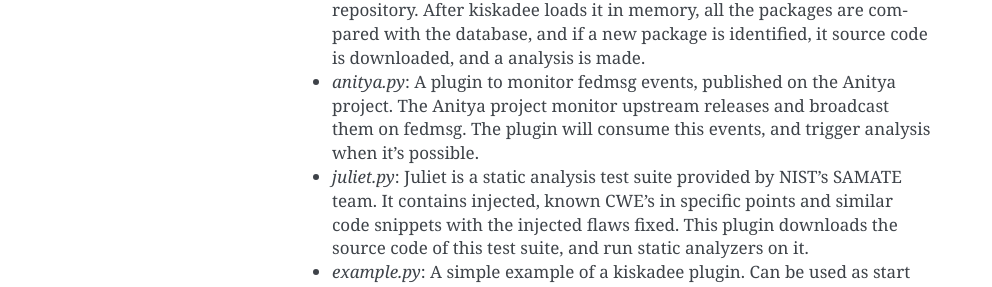
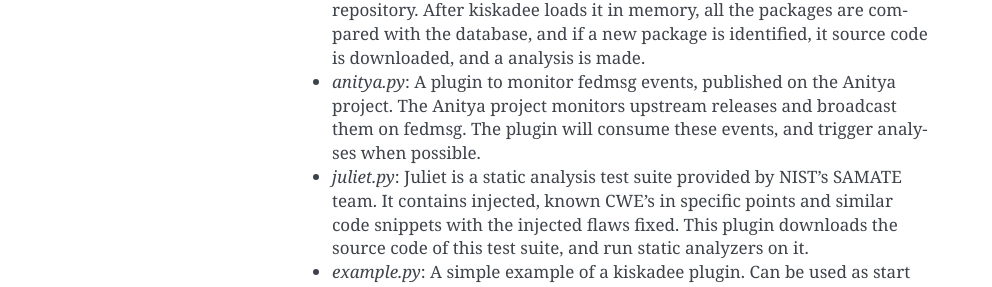
Before and after one commit to fabio1079/kiskadee, a Sphinx documentation site: the page built from doc/plugins.rst, in a window 1280 px wide. Shown: the part 1355-1642 px from the top of the page, without its empty margins (148-1140 px from the left). Built offline with Sphinx 7.4.7, drawn with Linux system fonts in a browser that asks for light colours.

Commit message:
Fix documentation typos

```diff
--- a/doc/plugins.rst
+++ b/doc/plugins.rst
@@ -61,9 +61,9 @@
       identified, it source code is downloaded, and a analysis is made.
 
     - *anitya.py*: A plugin to monitor fedmsg events, published on the
-      Anitya project. The Anitya project monitor upstream releases and
-      broadcast them on fedmsg. The plugin will consume this events, and
-      trigger analysis when it's possible.
+      Anitya project. The Anitya project monitors upstream releases and
+      broadcast them on fedmsg. The plugin will consume these events, and
+      trigger analyses when possible.
 
 
     - *juliet.py*: Juliet is a static analysis test suite provided by
```
